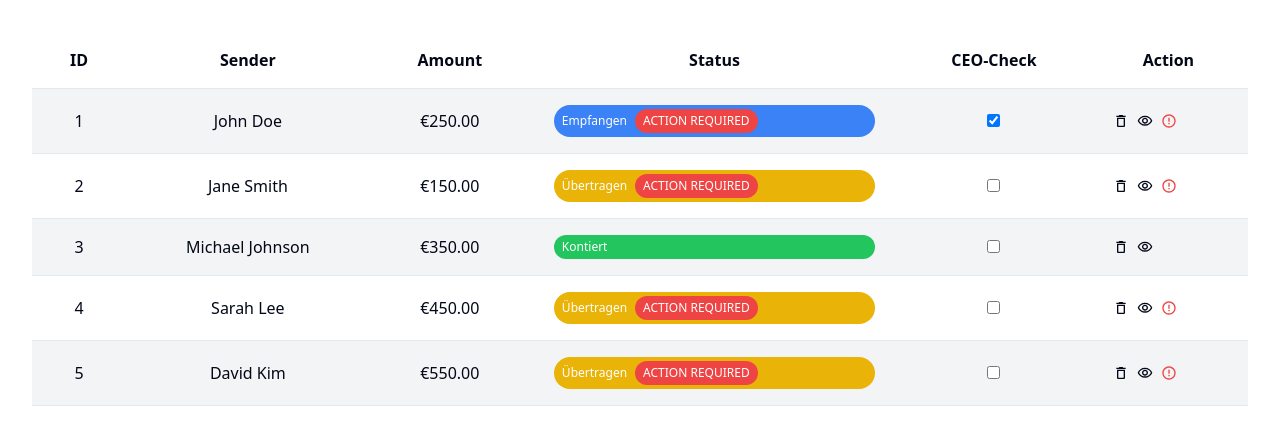
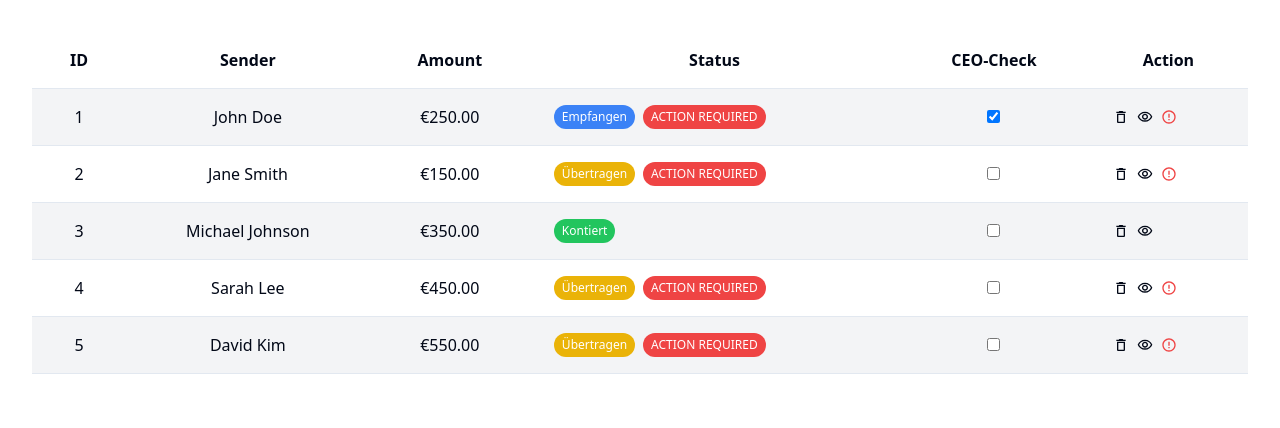
Before and after one commit to GPT-Engineer-App/column-recreator, a React (Vite) app: page / in a window 1280 px wide. Shown: the top 428 px of the page. Built offline with nearby package versions, Linux system fonts and the light colour scheme.

Commit message:
Fixed status tags to ensure all tags have a rounded background and consistent styling.

```diff
--- a/src/components/Table.jsx
+++ b/src/components/Table.jsx
@@ -29,8 +29,10 @@ const Table = () => {
     }
 
     return (
-      <div className={`flex items-center ${bgColor} ${textColor} px-2 py-1 rounded-full text-xs`}>
-        <span className="mr-2">{status}</span>
+      <div className="flex items-center space-x-2">
+        <span className={`flex items-center ${bgColor} ${textColor} px-2 py-1 rounded-full text-xs`}>
+          {status}
+        </span>
         {(status === "Empfangen" || status === "Übertragen") && (
           <span className="bg-red-500 text-white px-2 py-1 rounded-full text-xs">ACTION REQUIRED</span>
         )}
```
